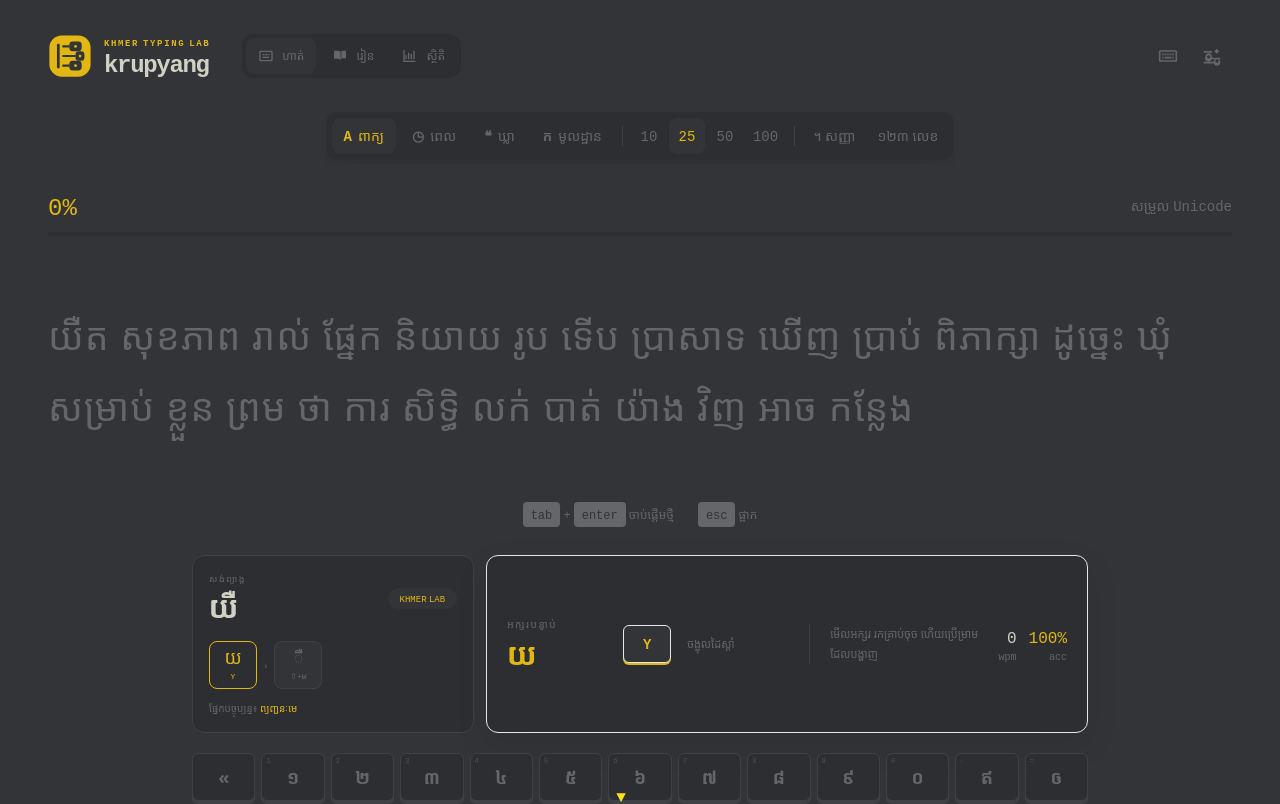
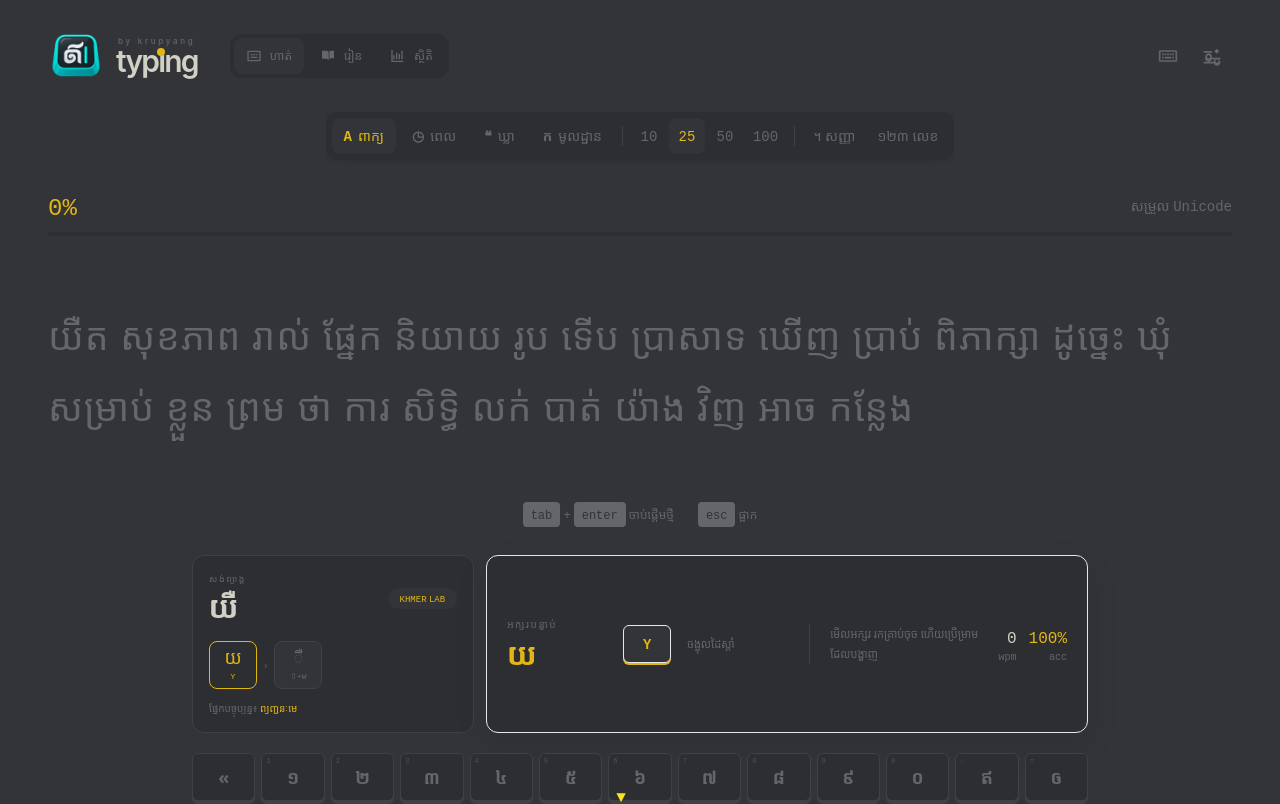
Before and after one commit to lisoingsem/typing, a Nuxt app: page / in a window 1280 px wide. Shown: the top 804 px of the page. Built offline with nearby package versions, Linux system fonts and the light colour scheme.

Commit message:
Use new Krupyang typing brand

```diff
--- a/assets/css/main.css
+++ b/assets/css/main.css
@@ -37,6 +37,10 @@ body {
   -webkit-font-smoothing: antialiased;
 }
 
+.brand-wordmark {
+  font-family: "Avenir Next", "SF Pro Display", Inter, ui-sans-serif, system-ui, sans-serif;
+}
+
 button, input, textarea { font: inherit; }
 button { -webkit-tap-highlight-color: transparent; }
 
--- a/components/layout/BrandLogo.vue
+++ b/components/layout/BrandLogo.vue
@@ -1,19 +1,21 @@
 <template>
-  <span class="flex items-center gap-3">
-    <svg viewBox="0 0 64 64" class="h-11 w-11 shrink-0" role="img" aria-label="Krupyang logo">
-      <rect x="2" y="2" width="60" height="60" rx="18" fill="var(--accent)" />
-      <rect x="13" y="14" width="4" height="36" rx="2" fill="var(--page)" />
-      <path d="M22 18h8M22 32h17M22 46h8" stroke="var(--page)" stroke-width="3" stroke-linecap="round" />
-      <rect x="31" y="11" width="18" height="14" rx="5" fill="var(--page)" />
-      <rect x="40" y="25" width="13" height="14" rx="5" fill="var(--page)" />
-      <rect x="31" y="39" width="18" height="14" rx="5" fill="var(--page)" />
-      <circle cx="40" cy="18" r="2" fill="var(--accent)" />
-      <circle cx="46.5" cy="32" r="2" fill="var(--accent)" />
-      <circle cx="40" cy="46" r="2" fill="var(--accent)" />
-    </svg>
-    <span class="hidden leading-none sm:block">
-      <span class="block text-[9px] font-semibold uppercase tracking-[.18em] text-accent">Khmer typing lab</span>
-      <span class="mt-1 block text-[24px] font-bold tracking-[-.055em] text-text">krupyang</span>
+  <span class="flex items-center gap-2.5 sm:gap-3">
+    <img
+      src="/brand/krupyang-key.png"
+      alt=""
+      width="56"
+      height="56"
+      class="h-12 w-12 shrink-0 object-contain sm:h-14 sm:w-14"
+    >
+
+    <span class="hidden sm:block">
+      <span class="brand-wordmark block pl-0.5 text-[8px] font-medium lowercase leading-none tracking-[.34em] text-muted">
+        by krupyang
+      </span>
+      <span aria-hidden="true" class="brand-wordmark mt-1 block text-[30px] font-semibold leading-[.85] tracking-[-.06em] text-text">
+        typ<span class="relative inline-block">ı<span class="absolute left-1/2 top-[-.04em] h-2 w-2 -translate-x-1/2 rounded-full bg-accent" /></span>ng
+      </span>
+      <span class="sr-only">typing by krupyang</span>
     </span>
   </span>
 </template>
--- a/nuxt.config.ts
+++ b/nuxt.config.ts
@@ -12,7 +12,10 @@ export default defineNuxtConfig({
         { name: 'description', content: 'A fast, calm, Khmer-native typing practice app.' },
         { name: 'theme-color', content: '#323437' },
       ],
-      link: [{ rel: 'icon', type: 'image/svg+xml', href: '/brand/krupyang-mark.svg' }],
+      link: [
+        { rel: 'icon', type: 'image/png', href: '/brand/krupyang-key.png' },
+        { rel: 'apple-touch-icon', href: '/brand/krupyang-key.png' },
+      ],
     },
   },
   typescript: { strict: true, typeCheck: true },
```
Also changed, not shown: public/brand/krupyang-key.png (added), public/brand/krupyang-mark.svg (deleted).
